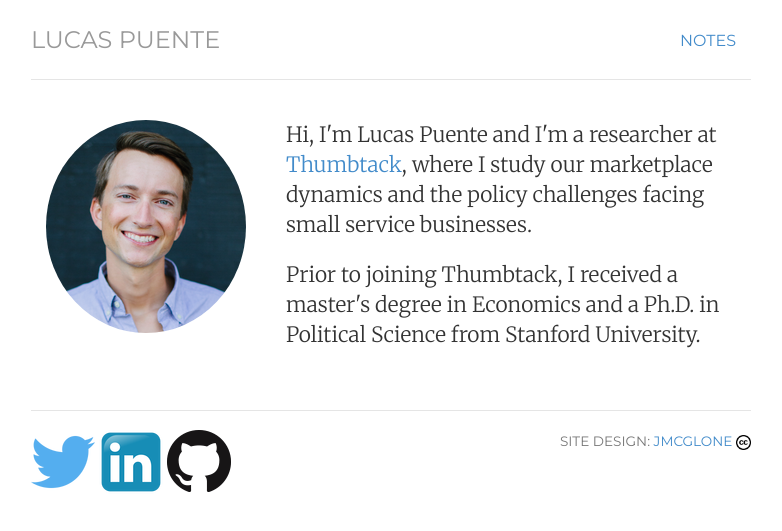
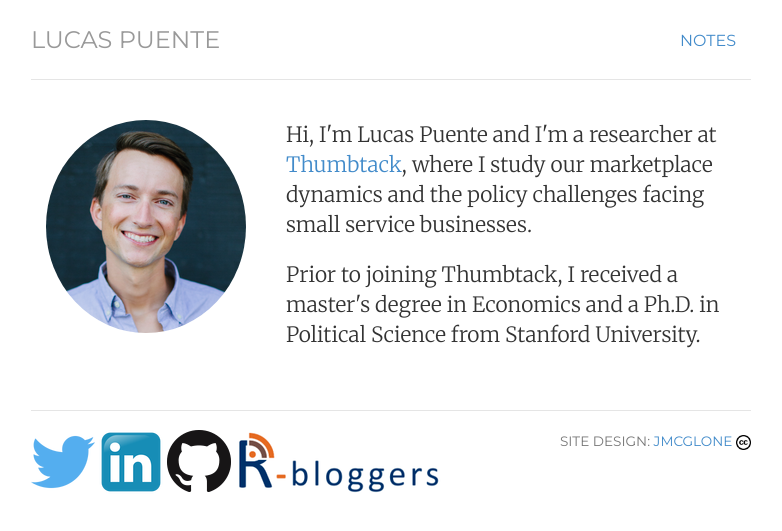
Before and after one commit to LucasPuente/lucaspuente.github.io, a Jekyll site: the page built from index.html, in a window 1280 px wide. Shown: the top 531 px of the page, without its empty margins (249-1031 px from the left). Built offline with Jekyll 4.4.1, drawn with Linux system fonts in a browser that asks for light colours.

Commit message:
Update footer.html

```diff
--- a/_includes/footer.html
+++ b/_includes/footer.html
@@ -4,6 +4,7 @@
 	<a href="https://twitter.com/LucasPuente" target="_blank"> <img  class="img" alt="Twitter" src="http://lucaspuente.github.io/img/twitter-64.png"></a>
 	<a href="https://www.linkedin.com/in/lucaspuente" target="_blank"> <img  class="img" alt="LinkedIn" src="http://lucaspuente.github.io/img/LinkedIn-64.png"></a>
 	<a href="https://github.com/LucasPuente" target="_blank"><img  class="img" alt="Github" src="http://lucaspuente.github.io/img/GitHub-Mark-64px.png"></a>
+	<a href="http://www.r-bloggers.com/" target="_blank"><img  class="img" alt="R-Bloggers" src="http://lucaspuente.github.io/img/r-bloggers-64.png"></a>
 	<!-- <p><small> 2016</small></p> -->
 	</div>
 	<div class="col-sm-4">
```
